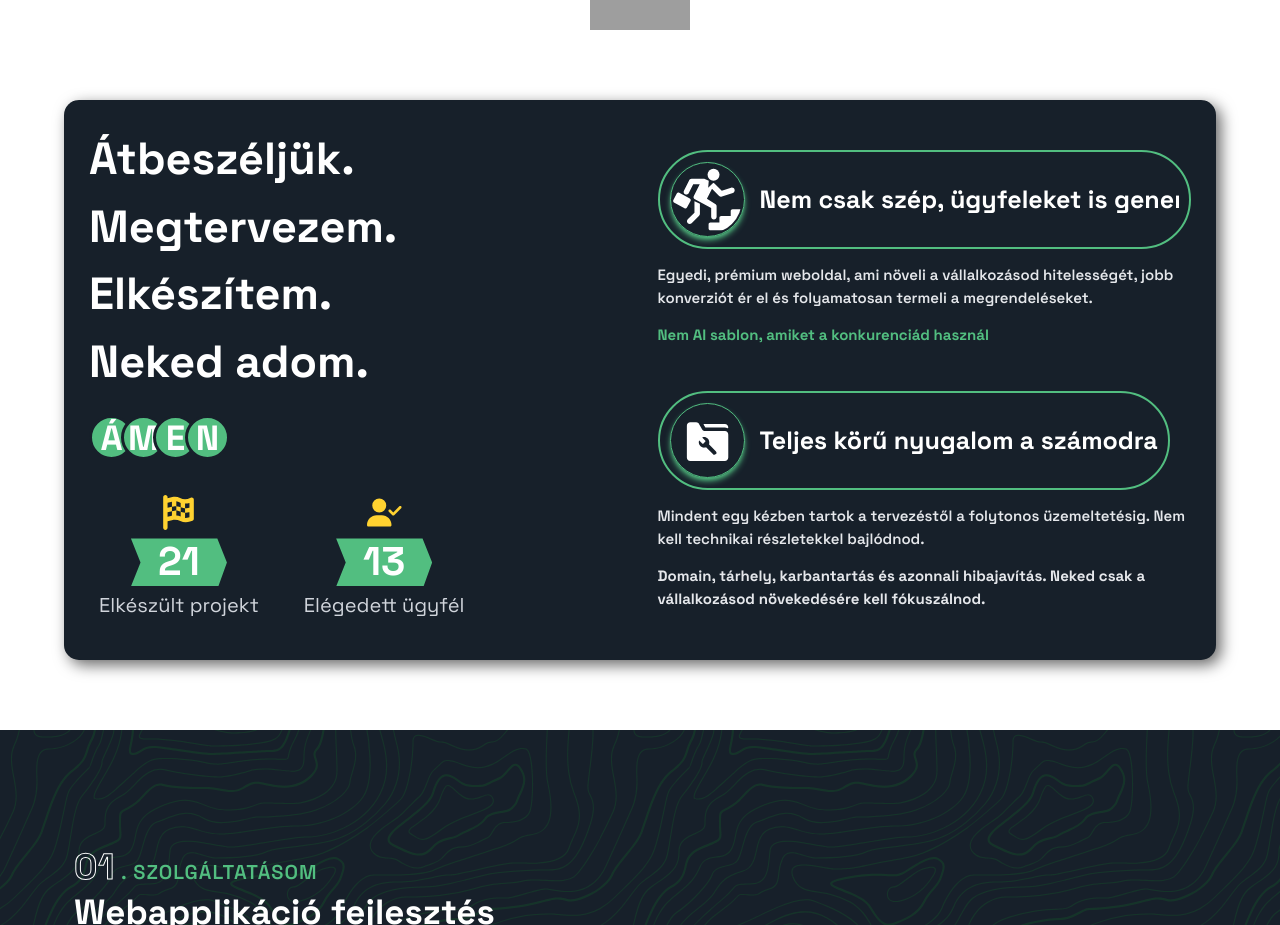
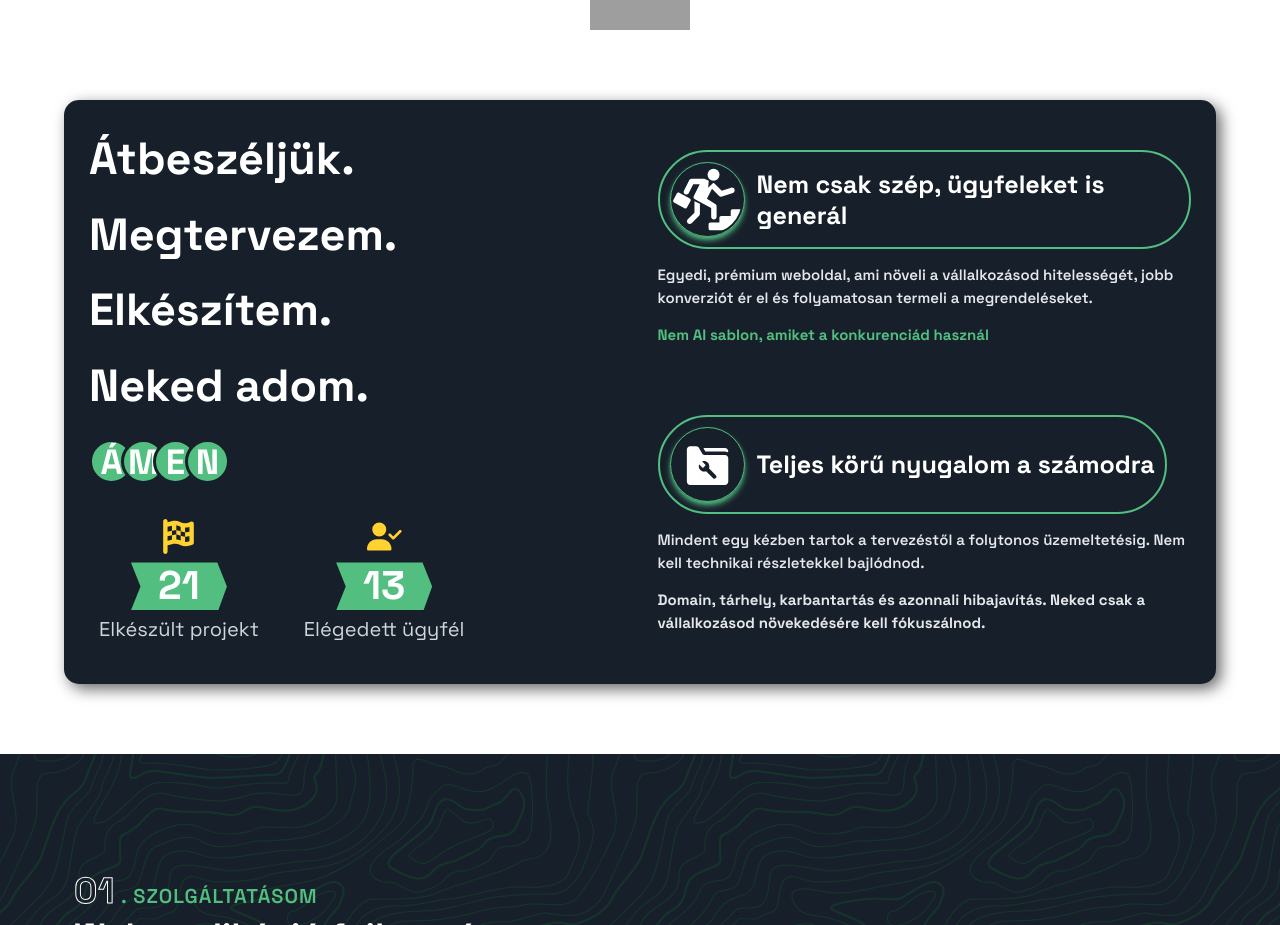
Before and after one commit to Quruzslo/PreferSite, a Next.js app: page / in a window 1280 px wide. Shown: the part 2440-3365 px from the top of the page. Built offline with nearby package versions, Linux system fonts and the light colour scheme; grey boxes are pictures that could not be loaded.

Commit message:
counter section

```diff
--- a/components/Counters/CounterSection.tsx
+++ b/components/Counters/CounterSection.tsx
@@ -1,4 +1,5 @@
 "use client";
+import { useState } from "react";
 import Counter from "./Counters";
 import Section from "@/lib/section";
 import Image from "next/image";
@@ -25,12 +26,15 @@ const counterArray = [
 ];
 
 export default function CounterSection() {
+  const [isAnimated1, setIsAnimated1] = useState(false);
+  const [isAnimated2, setIsAnimated2] = useState(false);
+
   return (
     <Section className="rounded-[15px] bg-dark-color p-[15px] md:p-[25px] text-white my-[35px] shadow-[5px_5px_15px_0px_rgba(0,0,0,0.6)]">
       <div className="flex flex-col md:flex-row gap-[35px] w-full">
-        <div className="flex flex-col gap-[20px] w-full md:w-1/2">
-          <div className="grid grid-cols-2 md:flex md:flex-col gap-[0px] !text-[30px] lg:!text-[45px] font-black ">
-            <p>Átbeszéljük.</p>
+        <div className="flex flex-col gap-[20px] w-full lg:w-1/2">
+          <div className="flex flex-wrap md:flex-col gap-2 !text-[30px] lg:!text-[45px] font-black break-words min-w-0">
+            <span>Átbeszéljük.</span>
             <span>Megtervezem.</span>
             <span>Elkészítem.</span>
             <span>Neked adom.</span>
@@ -40,19 +44,19 @@ export default function CounterSection() {
             href="/kapcsolat"
             className="group flex flex-row items-center gap-[5px] w-fit text-[35px]"
           >
-            <span className="relative z-10 bg-green flex items-center justify-center text-white  font-bold w-[45px] h-[45px] border-3 border-dark-color rounded-full transition-transform duration-300 ease-in-out">
+            <span className="relative z-10 bg-green flex items-center justify-center text-white font-bold w-[45px] h-[45px] border-3 border-dark-color rounded-full transition-transform duration-300 ease-in-out">
               Á
             </span>
 
-            <span className="relative z-20 -translate-x-[18px] group-hover:translate-x-0 bg-green flex items-center justify-center text-white  font-bold w-[45px] h-[45px] border-3 border-dark-color rounded-full transition-transform duration-300 ease-in-out">
+            <span className="relative z-20 -translate-x-[18px] group-hover:translate-x-0 bg-green flex items-center justify-center text-white font-bold w-[45px] h-[45px] border-3 border-dark-color rounded-full transition-transform duration-300 ease-in-out">
               M
             </span>
 
-            <span className="relative z-30 -translate-x-[36px] group-hover:translate-x-0 bg-green flex items-center justify-center text-white  font-bold w-[45px] h-[45px] border-3 border-dark-color rounded-full transition-transform duration-300 ease-in-out">
+            <span className="relative z-30 -translate-x-[36px] group-hover:translate-x-0 bg-green flex items-center justify-center text-white font-bold w-[45px] h-[45px] border-3 border-dark-color rounded-full transition-transform duration-300 ease-in-out">
               E
             </span>
 
-            <span className="relative z-40 -translate-x-[54px] group-hover:translate-x-0 bg-green flex items-center justify-center text-white  font-bold w-[45px] h-[45px] border-3 border-dark-color rounded-full transition-transform duration-300 ease-in-out">
+            <span className="relative z-40 -translate-x-[54px] group-hover:translate-x-0 bg-green flex items-center justify-center text-white font-bold w-[45px] h-[45px] border-3 border-dark-color rounded-full transition-transform duration-300 ease-in-out">
               N
             </span>
           </a>
@@ -69,29 +73,48 @@ export default function CounterSection() {
           </div>
         </div>
 
-        <div className="flex flex-col gap-[35px] w-full md:w-1/2 justify-between py-[25px] ">
+        <div className="flex flex-col gap-[35px] w-full lg:w-1/2 justify-between py-[25px]">
+          {/* Első kapszula */}
           <div className="flex flex-col gap-[15px]">
-            <div className="flex flex-row items-center border-2 border-green rounded-full p-[10px] w-fit overflow-hidden">
+            <div className="flex flex-row items-center border-2 border-green rounded-full p-[8px] md:p-[10px] w-fit max-w-full overflow-hidden">
               <div className="flex-shrink-0">
                 <Image
                   alt="Vállalkozóknak weboldal készítés"
                   src="/icons/upstair.svg"
                   height={45}
                   width={45}
-                  className="p-[2px] rounded-full border-1 border-green shadow-green shadow-md w-[50px] h-[50px] md:w-[75px] md:h-[75px]"
+                  className="p-[2px] rounded-full border-1 border-green shadow-green shadow-md w-[40px] h-[40px] sm:w-[50px] sm:h-[50px] md:w-[75px] md:h-[75px]"
                 />
               </div>
 
               <motion.div
-                initial={{ width: 0, opacity: 0, marginLeft: 0 }}
-                whileInView={{ width: "auto", opacity: 1, marginLeft: 15 }}
+                initial={{
+                  gridTemplateColumns: "0fr",
+                  opacity: 0,
+                  marginLeft: 0,
+                }}
+                whileInView={{
+                  gridTemplateColumns: "1fr",
+                  opacity: 1,
+                  marginLeft: 12,
+                }}
                 transition={{ duration: 0.9, ease: [0.16, 1, 0.3, 1] }}
                 viewport={{ once: false, amount: 0.3 }}
-                className="overflow-hidden whitespace-nowrap"
+                onAnimationStart={() => setIsAnimated1(false)}
+                onAnimationComplete={() => setIsAnimated1(true)}
+                className="grid"
               >
-                <h3 className="!text-[15px] md:!text-[25px] font-bold">
-                  Nem csak szép, ügyfeleket is generál
-                </h3>
+                <div className="overflow-hidden min-w-0 flex items-center">
+                  <h3
+                    className={`!text-[15px] lg:!text-[25px] font-bold leading-tight ${
+                      isAnimated1
+                        ? "whitespace-normal break-words"
+                        : "whitespace-nowrap"
+                    }`}
+                  >
+                    Nem csak szép, ügyfeleket is generál
+                  </h3>
+                </div>
               </motion.div>
             </div>
             <p className="text-[15px] font-semibold text-gray-200">
@@ -103,28 +126,47 @@ export default function CounterSection() {
             </p>
           </div>
 
-          <div className="flex flex-col gap-[15px] ">
-            <div className="flex flex-row items-center border-2 border-green rounded-full p-[10px] w-fit overflow-hidden">
+          {/* Második kapszula */}
+          <div className="flex flex-col gap-[15px]">
+            <div className="flex flex-row items-center border-2 border-green rounded-full p-[8px] md:p-[10px] w-fit max-w-full overflow-hidden">
               <div className="flex-shrink-0">
                 <Image
                   alt="Vállalkozóknak weboldal készítés"
                   src="/icons/maintenance.svg"
                   height={45}
                   width={45}
-                  className="p-[2px] rounded-full border-1 border-green shadow-green shadow-md w-[50px] h-[50px] md:w-[75px] md:h-[75px]"
+                  className="p-[2px] rounded-full border-1 border-green shadow-green shadow-md w-[40px] h-[40px] sm:w-[50px] sm:h-[50px] md:w-[75px] md:h-[75px]"
                 />
               </div>
 
               <motion.div
-                initial={{ width: 0, opacity: 0, marginLeft: 0 }}
-                whileInView={{ width: "auto", opacity: 1, marginLeft: 15 }}
+                initial={{
+                  gridTemplateColumns: "0fr",
+                  opacity: 0,
+                  marginLeft: 0,
+                }}
+                whileInView={{
+                  gridTemplateColumns: "1fr",
+                  opacity: 1,
+                  marginLeft: 12,
+                }}
                 transition={{ duration: 0.9, ease: [0.16, 1, 0.3, 1] }}
                 viewport={{ once: false, amount: 0.3 }}
-                className="overflow-hidden whitespace-nowrap"
+                onAnimationStart={() => setIsAnimated2(false)}
+                onAnimationComplete={() => setIsAnimated2(true)}
+                className="grid"
               >
-                <h3 className="!text-[15px] md:!text-[25px] font-bold">
-                  Teljes körű nyugalom a számodra
-                </h3>
+                <div className="overflow-hidden min-w-0 flex items-center">
+                  <h3
+                    className={`!text-[15px] lg:!text-[25px] font-bold leading-tight ${
+                      isAnimated2
+                        ? "whitespace-normal break-words"
+                        : "whitespace-nowrap"
+                    }`}
+                  >
+                    Teljes körű nyugalom a számodra
+                  </h3>
+                </div>
               </motion.div>
             </div>
             <p className="text-[15px] font-semibold text-gray-200">
```
